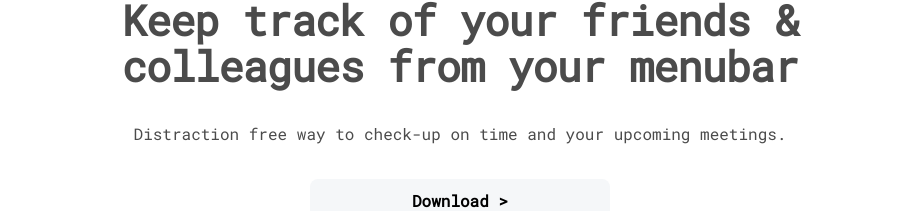
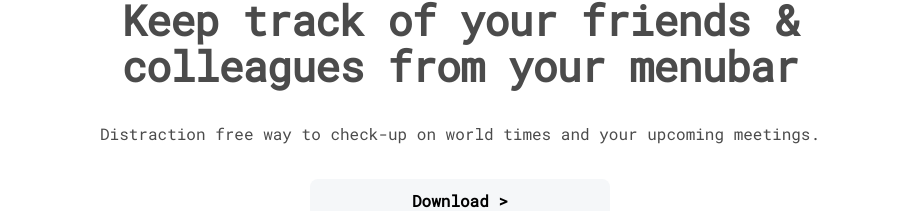
Before and after one commit to n0shake/blog, a Gatsby site: page /clocker in a window 1280 px wide. Shown: the part 175-386 px from the top of the page, without its empty margins (180-1099 px from the left). Built offline with nearby package versions, Linux system fonts and the light colour scheme; Gatsby itself is replaced by a stand-in of ours.

Commit message:
Update clocker.js

```diff
--- a/src/pages/clocker.js
+++ b/src/pages/clocker.js
@@ -45,7 +45,7 @@ const Clocker = ({ data, location }) => {
       <SEO title="Clocker" />
         <div className="subpage">
           <br/>
-          <ClockerStyledHeader title="Keep track of your friends & colleagues from your menubar" subtitle="Distraction free way to check-up on time and your upcoming meetings." />
+          <ClockerStyledHeader title="Keep track of your friends & colleagues from your menubar" subtitle="Distraction free way to check-up on world times and your upcoming meetings." />
           <NoUnderlineAnchor href='https://apps.apple.com/us/app/clocker/id1056643111?mt=12'><CenteredRoundedDiv> Download > </CenteredRoundedDiv></NoUnderlineAnchor>
           <br/><br/>
 		      {clockerSplashImage && (
```
